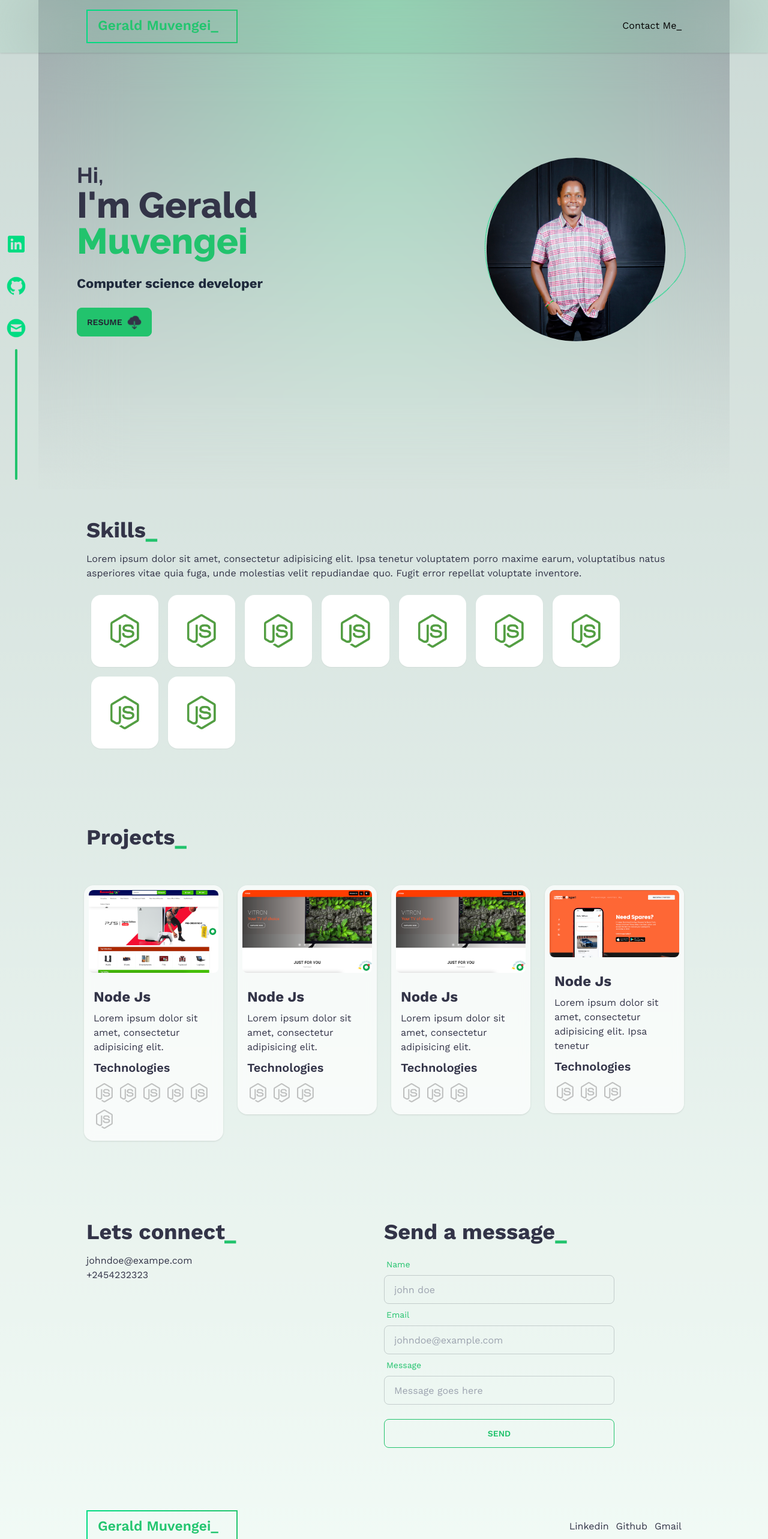
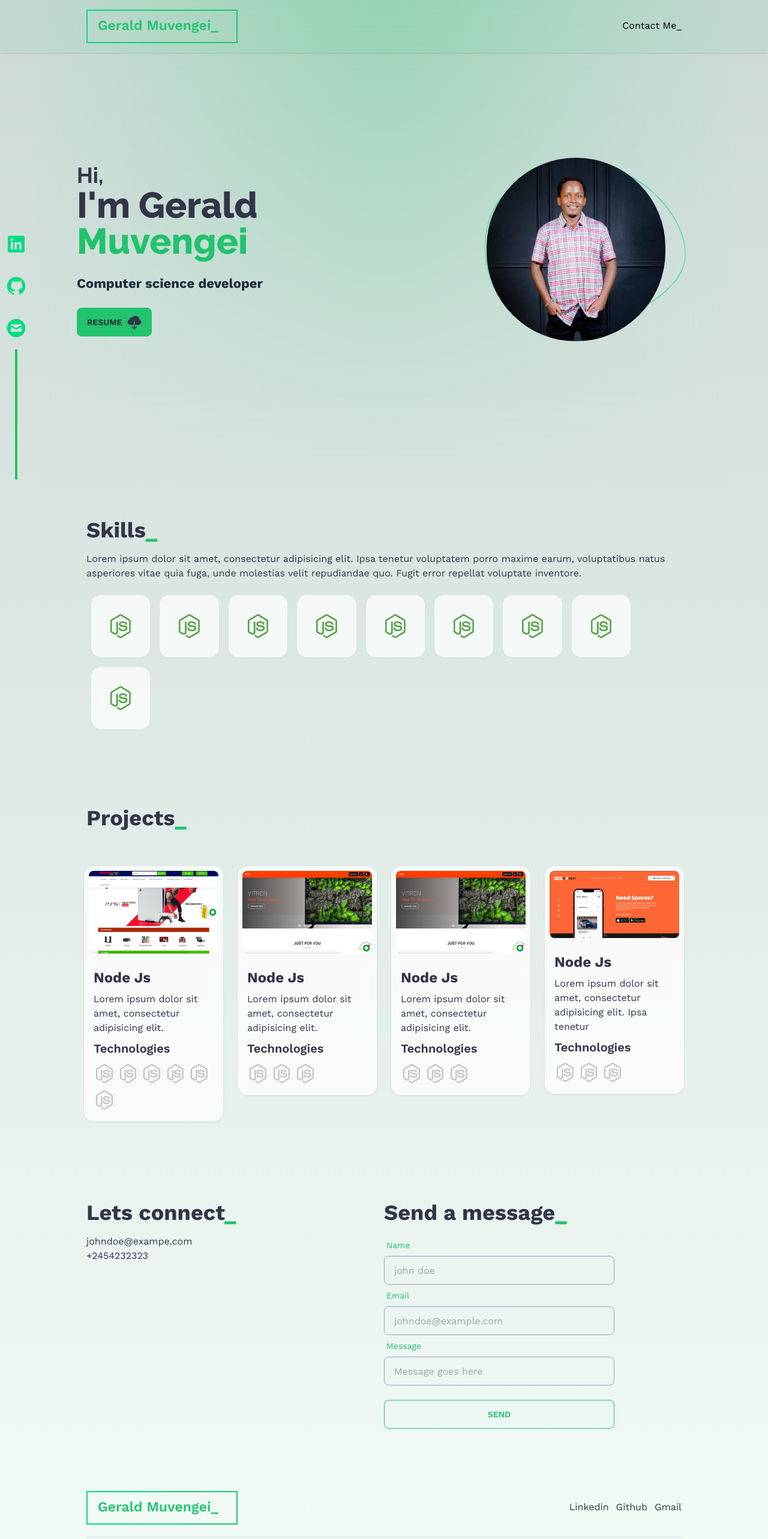
Before and after one commit to geraldmuvengei06/next-portfolio, a Next.js app: page / in a window 1280 px wide. Shown: the top 2566 px of the page at 60% size. Built offline with nearby package versions, Linux system fonts and the light colour scheme.

Commit message:
fix: Bug fixes

```diff
--- a/src/app/page.tsx
+++ b/src/app/page.tsx
@@ -5,19 +5,25 @@ import Navbar from '@/components/navbar'
 import Projects from '@/components/projects'
 import Skills from '@/components/skills'
 import Image from 'next/image'
+import { Metadata } from 'next'
+
+// TODO:: Add meta data
+
+export const metadata: Metadata = {
+  title: 'Software engineer',
+  description: 'Frontend engineer Gerald'
+}
 
 export default function Home() {
 
-  // TODO:: Add meta data
-
   return (
     <main className="min-h-screen bg-green-500 bg-opacity-5  dark:bg-dark-light dark:bg-opacity-100">
-     <Navbar />
+      <Navbar />
       <Hero />
       <Skills />
       <Projects />
       <Contact />
-     <Footer />
+      <Footer />
     </main>
   )
 }
--- a/src/components/contact/contact.tsx
+++ b/src/components/contact/contact.tsx
@@ -38,21 +38,21 @@ export default function Contact() {
                                         <label className="label">
                                             <span className="label-text text-primary">Name</span>
                                         </label>
-                                        <input  type="text" {...formik.getFieldProps('name')} placeholder="john doe" className="input input-bordered bg-transparent  dark:border-slate-400" />
+                                        <input  type="text" {...formik.getFieldProps('name')} placeholder="john doe" className="input border-slate-400 bg-transparent  dark:border-slate-400" />
                                         { formik?.errors.name && <p className="text-sm text-error">{formik?.errors.name}</p>}
                                     </div>
                                     <div className="form-control">
                                         <label className="label">
                                             <span className="label-text text-primary">Email</span>
                                         </label>
-                                        <input type="text" {...formik.getFieldProps('email')} placeholder="johndoe@example.com" className="input input-bordered bg-transparent  dark:border-slate-400" />
+                                        <input type="text" {...formik.getFieldProps('email')} placeholder="johndoe@example.com" className="input border-slate-400 bg-transparent  dark:border-slate-400" />
                                         { formik?.errors.email && <p className="text-sm text-error">{formik?.errors.email}</p>}
                                     </div>
                                     <div className="form-control">
                                         <label className="label">
                                             <span className="label-text text-primary">Message</span>
                                         </label>
-                                        <input {...formik.getFieldProps('message')} type="text" placeholder="Message goes here" className="input input-bordered bg-transparent  dark:border-slate-400" />
+                                        <input {...formik.getFieldProps('message')} type="text" placeholder="Message goes here" className="input border-slate-400 bg-transparent  dark:border-slate-400" />
                                         { formik?.errors.message && <p className="text-sm text-error">{formik?.errors.message}</p>}
 
                                     </div>
--- a/src/components/hero.tsx
+++ b/src/components/hero.tsx
@@ -7,7 +7,6 @@ import { social_links } from "@/lib/data";
 
 
 export default function Hero() {
-    // TODO:: Add rotate animation on link sorrounding hero image
     return (
 
         <div className="container z-0 lg:max-w-6xl overflow-hidden mx-auto pt-28 sm:py-4 relative ">
@@ -90,7 +89,7 @@ export default function Hero() {
             </div>
             {/* <div className="absolute top-40 h-96 rounded-full max-w-md w-96 right-32 -z-10 bg-gradient-to-tr from-dark via-primary to-dark opacity-90">
             </div> */}
-            <div className="absolute top-0 left-0 bottom-0 right-0 h-screen -z-10 bg-gradient-to-l from-dark-light via-primary to-dark-light opacity-30 [mask-image:linear-gradient(180deg,white,rgba(255,255,255,0))] ">
+            <div className="absolute top-0 left-0 bottom-0 right-0 h-screen -z-10 bg-gradient-to-l from-transparent via-primary to-transparent dark:from-dark-light dark:via-primary dark:to-dark-light opacity-30 [mask-image:linear-gradient(180deg,white,rgba(255,255,255,0))] ">
             </div>
 
         </div>
--- a/src/components/navbar.tsx
+++ b/src/components/navbar.tsx
@@ -3,7 +3,6 @@ import Image from 'next/image'
 
 
 export default function Navbar() {
-    // TODO:: Add mobile menu, valid links
     return (
         <>
             <nav className='min-w-full fixed backdrop-blur-3xl dark:backdrop-blur-3xl backdrop-filter dark:backdrop-filter bg-opacity-5 dark:bg-opacity-30 bg-green-500  dark:bg-dark-light z-50 shadow'>
--- a/src/components/skills.tsx
+++ b/src/components/skills.tsx
@@ -12,9 +12,9 @@ export default function Skills() {
                         {
                             skills.map((skill, index) => {
                                 return (
-                                    <div key={index + 'skills'} className="card shadow-sm bg-white dark:bg-dark m-2 border-1 border-transparent hover:ring-1 hover:ring-slate-700">
+                                    <div key={index + 'skills'} className="card bg-opacity-70 backdrop-blur shadow-sm bg-white dark:bg-dark m-2 border-1 border-transparent hover:ring-1 hover:ring-slate-700">
                                         <div className="card-body">
-                                            <img alt={skill.title} src={skill.icon} className="max-h-14 "/>
+                                            <img alt={skill.title} src={skill.icon} className="max-h-10 max-w-10"/>
                                         </div>
                                     </div>
                                 )
```
